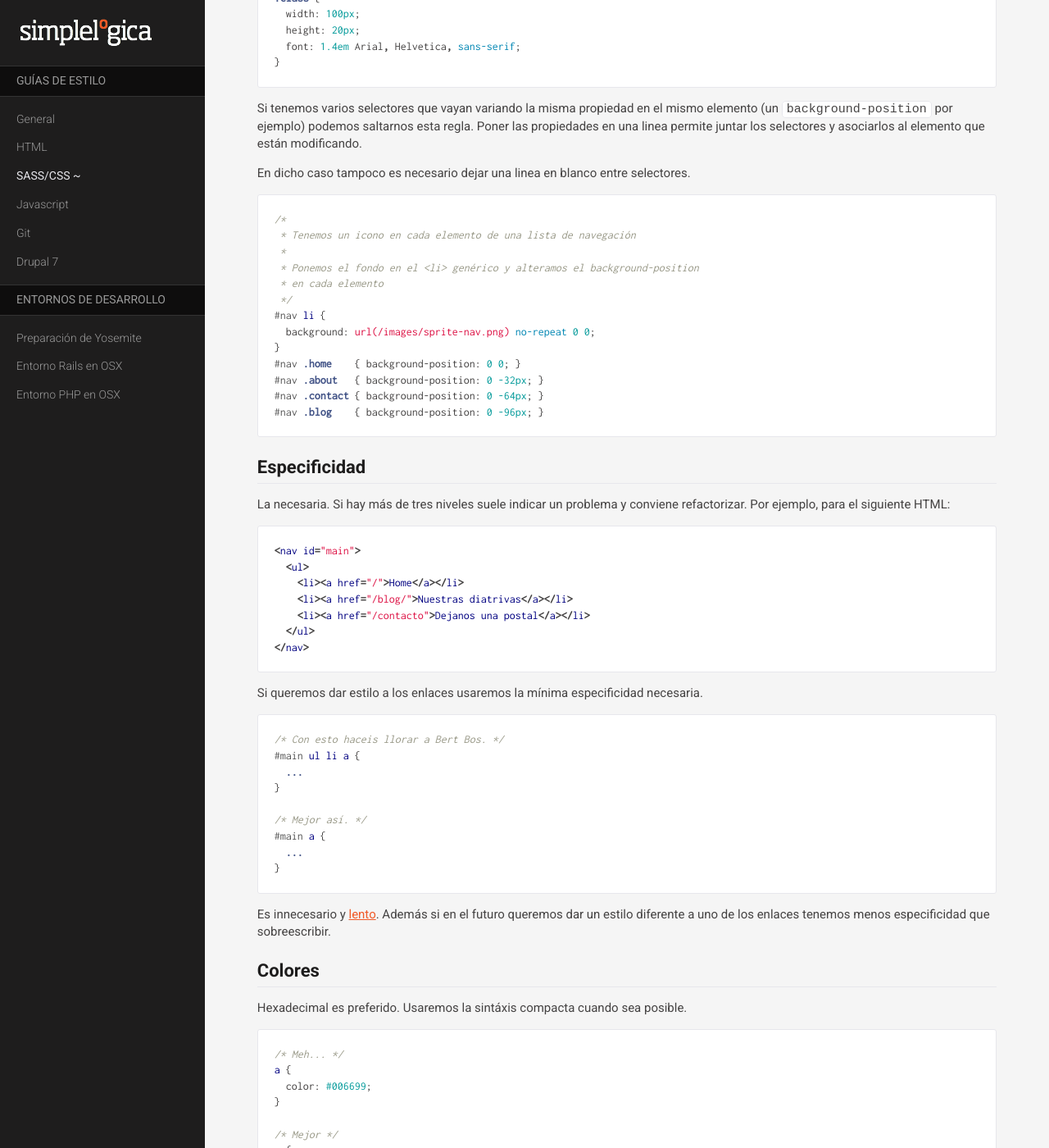
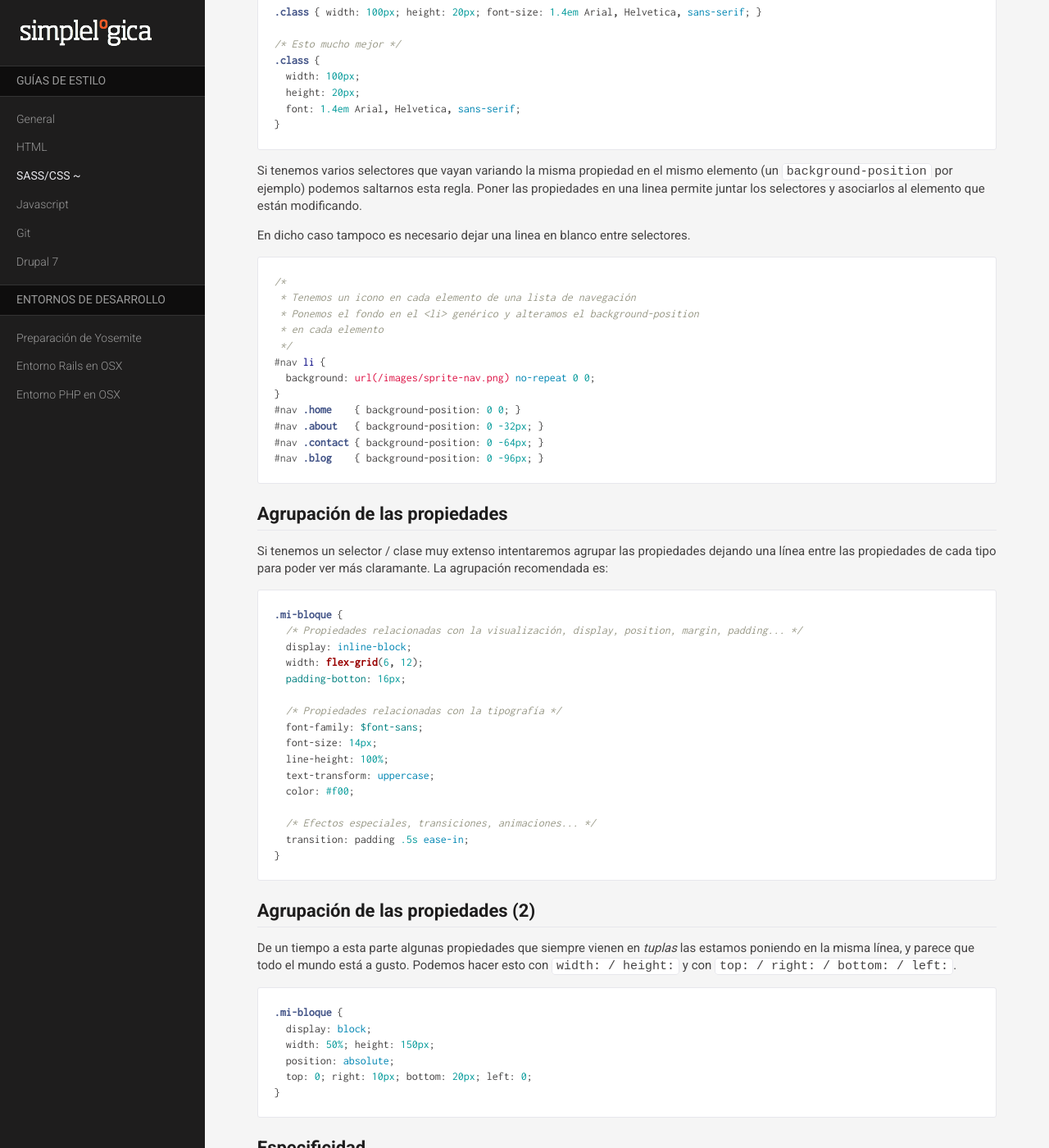
Before and after one commit to simplelogica/styleguides, a Jekyll site: the page built from estilo/sass-css.md, in a window 1280 px wide and 1400 px high, scrolled down 2933 px. Shown: the whole window at 82% size. Built offline with Jekyll 4.4.1, drawn with Linux system fonts in a browser that asks for light colours; nearby versions of some CDN libraries; Markdown is read by kramdown in place of the engine named in the settings; some of the changed text lies outside the part shown.

Commit message:
Update 2016

````diff
--- a/estilo/sass-css.md
+++ b/estilo/sass-css.md
@@ -10,7 +10,7 @@ slug: css
 
 Ver las [consideraciones generales](/guides/general.html).
 
-No es necesario incluir un `@charset` al principio del fichero. Si no se indica los navegadores
+**No es necesario incluir un `@charset` al principio del fichero.** Si no se indica los navegadores
 [asumen utf8][css_utf8].
 
 Los bloques se indentan enteros. Si hay bloques dentro de bloques (reglas `@media`, anidación en
@@ -38,8 +38,8 @@ height: 100px;
 La llave de apertura <kbd>{</kbd> se pone en la misma linea del selector, dejando un espacio con el
 mismo.
 
-La llave de cierre <kbd>}</kbd> se pone en su propia linea, indentada con el selector. Dejamos un
-espacio en blanco entre la llave de cierre y el siguiente selector
+La llave de cierre <kbd>}</kbd> se pone en su propia linea, indentada con el selector. **Dejamos un
+espacio en blanco entre la llave de cierre y el siguiente selector.**
 
 Dejamos un espacio entre los dos puntos <kbd>:</kbd> de una propiedad y su valor.
 
@@ -84,8 +84,8 @@ Es preferible que los nombres indiquen a qué estan dando estilos, mejor que el
 
 Si en el futuro los botones de acción principal son azules tenemos un problema
 
-Los espacios se sustituirán por guiones <kbd>-</kbd>. Nada de caracteres de subrayado <kbd>_</kbd> o
-camelCase.
+Los espacios se sustituirán por guiones <kbd>-</kbd>. Nada de caracteres de subrayado
+<kbd>_</kbd> o _camelCase_.
 
 ```scss
 #noEscribiremosAsi { }
@@ -100,16 +100,20 @@ Javascript evitamos que cree dichas variables y nos ahorramos dolores de cabeza.
 ## Múltiples selectores
 
 <!-- No estoy del todo convencido con esto -->
-En el caso de selectores múltiples... depende: si son cortos en la misma linea, dejando un espacio
-entre la coma <kbd>,</kbd> y el siguiente selector. Si son largos en lineas a parte.
+En el caso de selectores múltiples siempre cada uno en una línea, aumenta la legibilidad.
 
 Qué es corto o largo se deja a criterio del desarrollador, siempre premiando la legibilidad.
 
 ```scss
-.pre, .code {
+/* Así no */
+.pre, .code, #mi-bloque p {
   font-family: 'Menlo', 'Bitstream Vera Sans Mono', 'Consolas', monospace;
 }
 
+/* Mucho más claro así sobre todo con selectores largos */
+.pre,
+.code,
+#mi-bloque p
 body#home #content .separator p span,
 body#home #content .separator .wadus span {
   /*
@@ -169,7 +172,6 @@ En dicho caso tampoco es necesario dejar una linea en blanco entre selectores.
 ```scss
 /*
  * Tenemos un icono en cada elemento de una lista de navegación
- *
  * Ponemos el fondo en el <li> genérico y alteramos el background-position
  * en cada elemento
  */
@@ -180,6 +182,45 @@ En dicho caso tampoco es necesario dejar una linea en blanco entre selectores.
 #nav .about   { background-position: 0 -32px; }
 #nav .contact { background-position: 0 -64px; }
 #nav .blog    { background-position: 0 -96px; }
+```
+
+## Agrupación de las propiedades
+
+Si tenemos un selector / clase muy extenso intentaremos agrupar las propiedades dejando una línea
+entre las propiedades de cada tipo para poder ver más claramante. La agrupación recomendada es:
+
+```scss
+.mi-bloque {
+  /* Propiedades relacionadas con la visualización, display, position, margin, padding... */
+  display: inline-block;
+  width: flex-grid(6, 12);
+  padding-botton: 16px;
+
+  /* Propiedades relacionadas con la tipografía */
+  font-family: $font-sans;
+  font-size: 14px;
+  line-height: 100%;
+  text-transform: uppercase;
+  color: #f00;
+
+  /* Efectos especiales, transiciones, animaciones... */
+  transition: padding .5s ease-in;
+}
+```
+
+## Agrupación de las propiedades (2)
+
+De un tiempo a esta parte algunas propiedades que siempre vienen en _tuplas_ las estamos
+poniendo en la misma línea, y parece que todo el mundo está a gusto. Podemos hacer esto
+con `width: / height:` y con `top: / right: / bottom: / left:`.
+
+```scss
+.mi-bloque {
+  display: block;
+  width: 50%; height: 150px;
+  position: absolute;
+  top: 0; right: 10px; bottom: 20px; left: 0;
+}
 ```
 
 ## Especificidad
@@ -230,16 +271,33 @@ a {
 }
 ```
 
+Si necesitamos especificar colores con transparencia / alpha empleamos `rgba`, si el projecto
+requiere soporte IE8 es recomendable poner un _fallback_ con un color sólido:
+
+```scss
+.mi-bloque {
+  background-color: #f00; /* IE 8 fallback */
+  background-color: rgba( 255, 0, 0, 0.5)
+}
+```
+
 ## Unidades, dimensiones, etc.
 
-Si algo tiene valor `0` quitamos la unidad.
+**Si algo tiene valor `0` quitamos la unidad.**
 
-Para las dimensiones de las cajas preferimos usar `px` ya que nos dan mayor control. Para sitios en
-responsive evaluaremos el uso de `%` donde pueda tener sentido.
+Para las dimensiones de las cajas y del _layout_ emplearemos `%` no medidas en `px`.
+Para la creación de el layout responsive se recomienda emplear un sistema de grid,
+el que más nos gusta es `flex-grid`, un _mixin_ de SASS que hace los cálculos por nosotros.
+[Pequeño tutorial de uso de Flex-grid](#url)
+
 
 ## Reset de estilos
 
-[Éste][base_css]. [Razón aquí][saner_reset].
+Tenemos nuestro propio reset de CSS [Dom-Limpio](dom_limpio) que coge un montón de
+ideas de otros resets y algunas de nuestra propia cosecha.
+
+Dom-limpio incluye un reset de tipografías. Esto es muy útil para poder hacer
+cambios de marcado debido a SEO, sin que tengamos que retocar estilos.
 
 
 ## Fuentes
````
Also changed, not shown: other parts of estilo/sass-css.md (+2 -5 lines), estilo/general.md (+29 -6 lines), estilo/html.md (+51 -12 lines).
